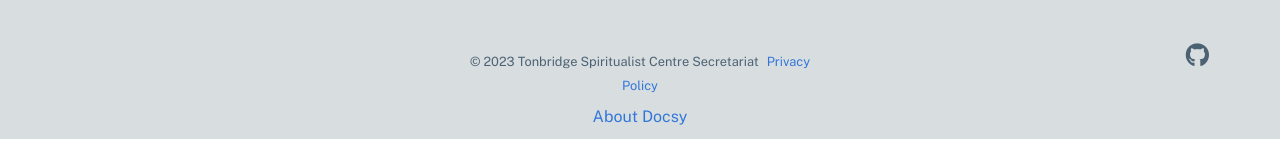
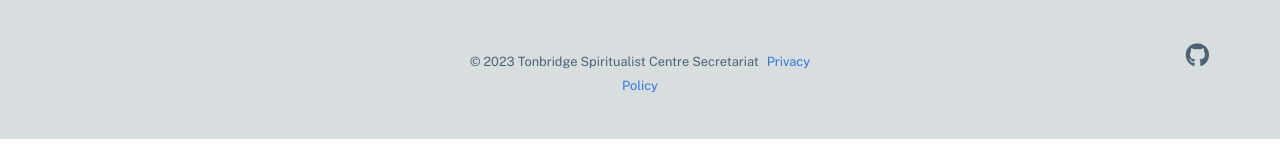
Before and after one commit to tonbridgespiritualist/docs, a Jekyll site: the page built from pages/index.md, in a window 1280 px wide and 900 px high, scrolled down 1032 px. Shown: the part 747-897 px from the top of the window. Built offline with Jekyll 4.4.1, drawn with Linux system fonts in a browser that asks for light colours.

Commit message:
Update footer.html

```diff
--- a/_includes/footer.html
+++ b/_includes/footer.html
@@ -31,7 +31,6 @@
       <div class="col-12 col-sm-4 text-center py-2 order-sm-2">
         <small class="text-footer">© {{ 'now' | date: "%Y" }} {{ site.author }}</small>
         {% if site.privacy %}<small class="ml-1"><a href="{{ site.privacy }}" target="_blank">Privacy Policy</a></small>{% endif %}
-        <p class="mt-2"><a href="/about/">About Docsy</a></p>
       </div>
     </div>
   </div>
```
